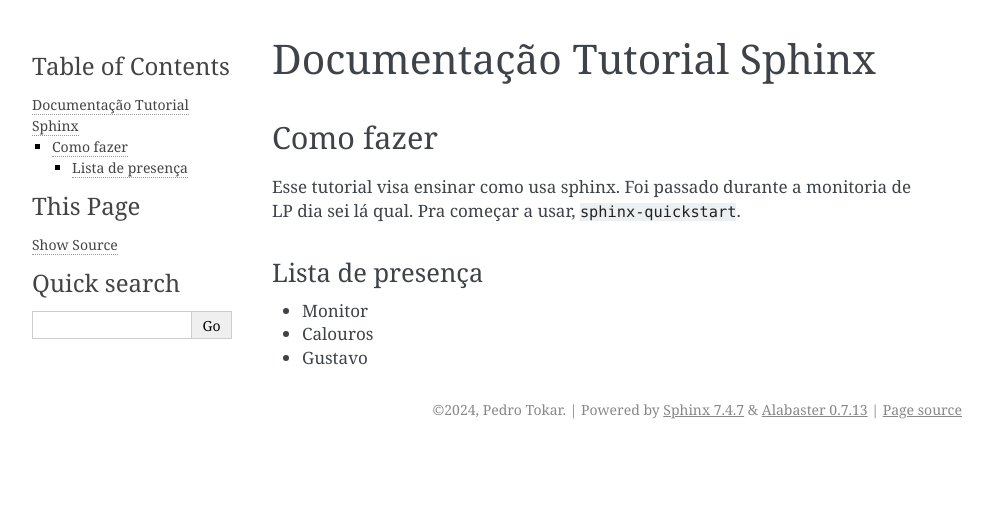
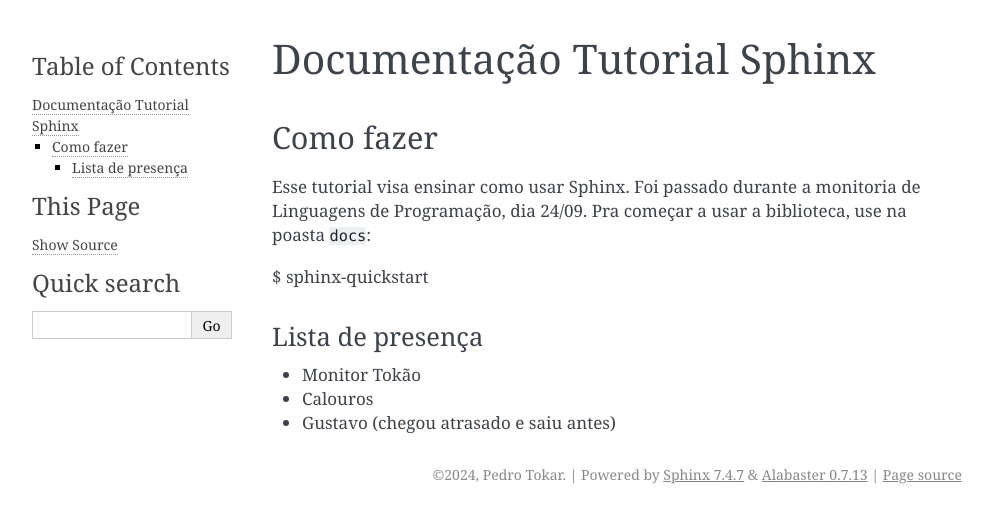
Before and after one commit to pedrotokar/tutorial-sphinx, a Sphinx documentation site: the page built from docs/source/index.rst, in a window 1280 px wide. Shown: the top 523 px of the page, without its empty margins (148-1141 px from the left). Built offline with Sphinx 7.4.7, drawn with Linux system fonts in a browser that asks for light colours.

```diff
--- a/docs/source/index.rst
+++ b/docs/source/index.rst
@@ -6,13 +6,6 @@
 Documentação Tutorial Sphinx
 =============================
 
-Como fazer
-----------
-
-Esse tutorial visa ensinar como usa sphinx. Foi passado
-durante a monitoria de LP dia sei lá qual. Pra começar a usar,
-``sphinx-quickstart``.
-
 .. toctree::
    :maxdepth: 2
    :hidden:
@@ -20,9 +13,19 @@ durante a monitoria de LP dia sei lá qual. Pra começar a usar,
    pagina2
    modules
 
+
+Como fazer
+----------
+
+Esse tutorial visa ensinar como usar Sphinx. Foi passado
+durante a monitoria de Linguagens de Programação, dia 24/09.
+Pra começar a usar a biblioteca, use na poasta ``docs``:
+
+$ sphinx-quickstart
+
 Lista de presença
 ^^^^^^^^^^^^^^^^^
 
-* Monitor
+* Monitor Tokão
 * Calouros
-* Gustavo
+* Gustavo (chegou atrasado e saiu antes)
```
Also changed, not shown: README.md (added, +6 -0 lines), docs/source/pagina2.rst (line endings or trailing spaces).
